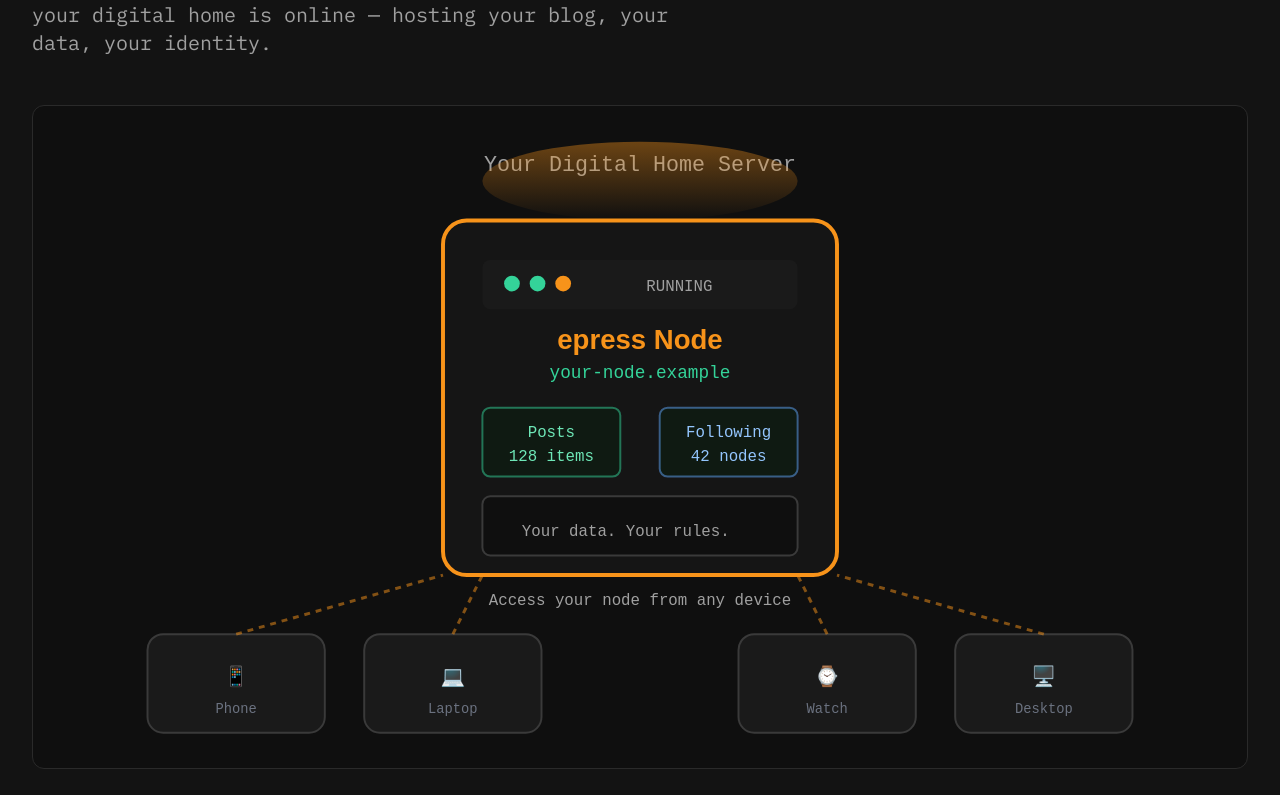
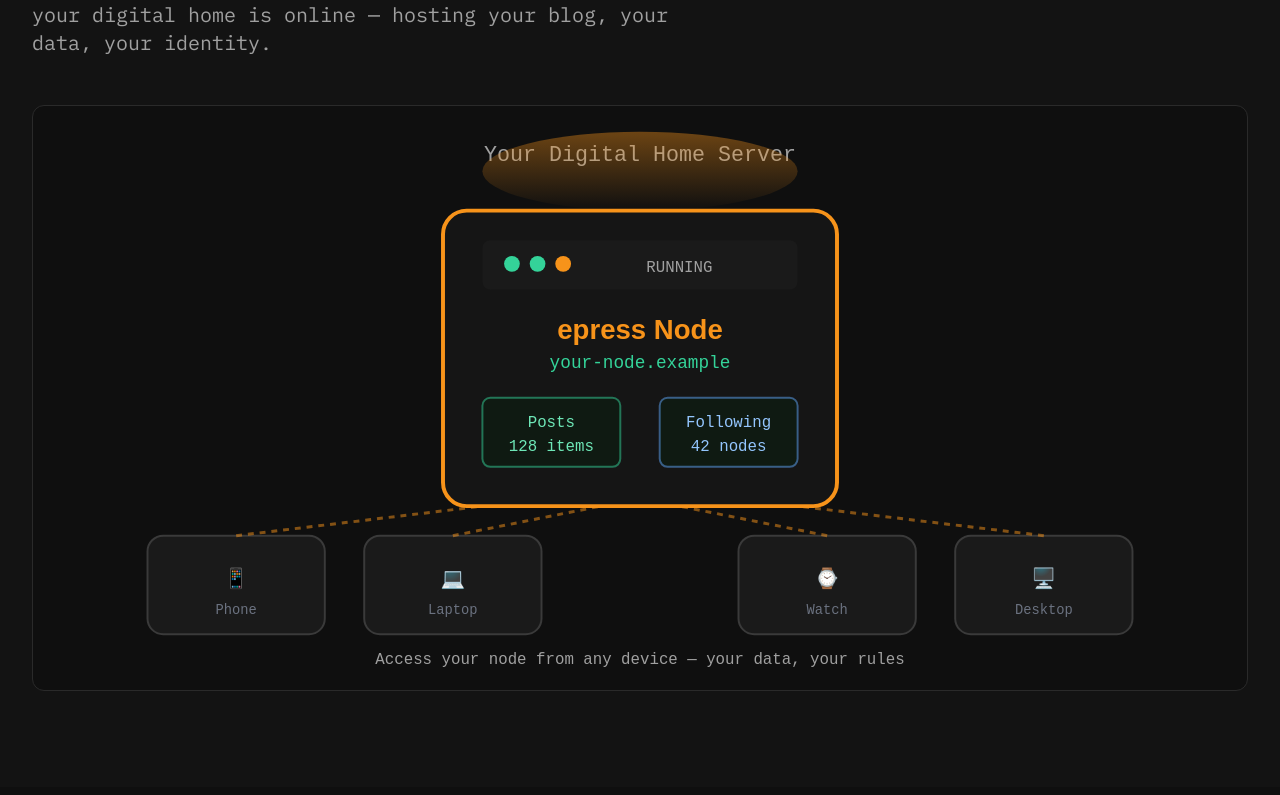
Before and after one commit to epressworld/world, a Next.js app: page /vision in a window 1280 px wide. Shown: the part 4185-4980 px from the top of the page. Built offline with nearby package versions, Linux system fonts and the light colour scheme.

Commit message:
refactor: remove GitHub button from whitepaper and simplify home server diagram
- Remove View on GitHub button from whitepaper page header for cleaner layout
- Simplify home server SVG in vision page by removing redundant text box and adjusting positioning

```diff
--- a/src/app/whitepaper/page.jsx
+++ b/src/app/whitepaper/page.jsx
@@ -1,7 +1,6 @@
 import fs from "node:fs/promises"
 import path from "node:path"
 import GithubSlugger from "github-slugger"
-import { Github } from "lucide-react"
 import { SiteFooter } from "@/components/home/site-footer"
 import { SiteNav } from "@/components/home/site-nav"
 import { TocNav } from "@/components/whitepaper/toc-nav"
@@ -50,8 +49,7 @@ export default async function WhitepaperPage() {
 
       <main className="flex-1 py-12">
         <div className="container-custom">
-          <div className="flex flex-col lg:flex-row lg:items-start lg:justify-between gap-4 mb-8">
-            <div>
+          <div className="mb-8">
             <h1 className="text-2xl font-bold text-white mb-2">Whitepaper</h1>
             <div className="flex flex-wrap items-center gap-x-4 gap-y-1 text-sm text-dark-muted">
               <span>Version 1.0</span>
@@ -69,18 +67,6 @@ export default async function WhitepaperPage() {
               </span>
               <span>•</span>
               <span>September 24, 2025</span>
-              </div>
-            </div>
-            <div className="flex items-center gap-3">
-              <a
-                href="https://github.com/epressworld/epress/blob/main/WHITEPAPER.md"
-                target="_blank"
-                rel="noopener noreferrer"
-                className="btn-secondary inline-flex items-center gap-2"
-              >
-                <Github className="w-4 h-4" />
-                View on GitHub
-              </a>
             </div>
           </div>
 
--- a/src/components/vision/home-server-svg.jsx
+++ b/src/components/vision/home-server-svg.jsx
@@ -1,7 +1,7 @@
 export function HomeServerSvg() {
   return (
     <svg
-      viewBox="0 0 600 320"
+      viewBox="0 0 600 280"
       className="w-full h-auto"
       xmlns="http://www.w3.org/2000/svg"
     >
@@ -12,10 +12,9 @@ export function HomeServerSvg() {
         </linearGradient>
       </defs>
 
-      {}
       <text
         x="300"
-        y="25"
+        y="20"
         textAnchor="middle"
         fill="#a0a0a0"
         fontSize="11"
@@ -27,9 +26,9 @@ export function HomeServerSvg() {
       {}
       <rect
         x="200"
-        y="50"
+        y="45"
         width="200"
-        height="180"
+        height="150"
         rx="12"
         fill="#151515"
         stroke="#F7931A"
@@ -37,13 +36,13 @@ export function HomeServerSvg() {
       />
 
       {}
-      <ellipse cx="300" cy="30" rx="80" ry="20" fill="url(#serverGlow)" />
+      <ellipse cx="300" cy="25" rx="80" ry="20" fill="url(#serverGlow)" />
 
       {}
-      <rect x="220" y="70" width="160" height="25" rx="4" fill="#1a1a1a" />
-      <circle cx="235" cy="82" r="4" fill="#34D399" />
-      <circle cx="248" cy="82" r="4" fill="#34D399" />
-      <circle cx="261" cy="82" r="4" fill="#F7931A">
+      <rect x="220" y="60" width="160" height="25" rx="4" fill="#1a1a1a" />
+      <circle cx="235" cy="72" r="4" fill="#34D399" />
+      <circle cx="248" cy="72" r="4" fill="#34D399" />
+      <circle cx="261" cy="72" r="4" fill="#F7931A">
         <animate
           attributeName="opacity"
           values="1;0.3;1"
@@ -53,7 +52,7 @@ export function HomeServerSvg() {
       </circle>
       <text
         x="320"
-        y="86"
+        y="76"
         textAnchor="middle"
         fill="#a0a0a0"
         fontSize="8"
@@ -65,7 +64,7 @@ export function HomeServerSvg() {
       {}
       <text
         x="300"
-        y="115"
+        y="110"
         textAnchor="middle"
         fill="#F7931A"
         fontSize="14"
@@ -76,7 +75,7 @@ export function HomeServerSvg() {
       </text>
       <text
         x="300"
-        y="130"
+        y="125"
         textAnchor="middle"
         fill="#34D399"
         fontSize="9"
@@ -88,7 +87,7 @@ export function HomeServerSvg() {
       {}
       <rect
         x="220"
-        y="145"
+        y="140"
         width="70"
         height="35"
         rx="4"
@@ -98,7 +97,7 @@ export function HomeServerSvg() {
       />
       <text
         x="255"
-        y="160"
+        y="155"
         textAnchor="middle"
         fill="#6EE7B7"
         fontSize="8"
@@ -108,7 +107,7 @@ export function HomeServerSvg() {
       </text>
       <text
         x="255"
-        y="172"
+        y="167"
         textAnchor="middle"
         fill="#6EE7B7"
         fontSize="8"
@@ -119,7 +118,7 @@ export function HomeServerSvg() {
 
       <rect
         x="310"
-        y="145"
+        y="140"
         width="70"
         height="35"
         rx="4"
@@ -129,7 +128,7 @@ export function HomeServerSvg() {
       />
       <text
         x="345"
-        y="160"
+        y="155"
         textAnchor="middle"
         fill="#93C5FD"
         fontSize="8"
@@ -139,7 +138,7 @@ export function HomeServerSvg() {
       </text>
       <text
         x="345"
-        y="172"
+        y="167"
         textAnchor="middle"
         fill="#93C5FD"
         fontSize="8"
@@ -150,34 +149,20 @@ export function HomeServerSvg() {
 
       {}
       <rect
-        x="220"
-        y="190"
-        width="160"
-        height="30"
-        rx="4"
-        fill="#0f0f0f"
-        stroke="#3a3a3a"
-      />
-      <text x="240" y="210" fill="#a0a0a0" fontSize="8" fontFamily="monospace">
-        Your data. Your rules.
-      </text>
-
-      {}
-      <rect
         x="50"
-        y="260"
+        y="210"
         width="90"
         height="50"
         rx="8"
         fill="#1a1a1a"
         stroke="#3a3a3a"
       />
-      <text x="95" y="285" textAnchor="middle" fill="#a0a0a0" fontSize="10">
+      <text x="95" y="235" textAnchor="middle" fill="#a0a0a0" fontSize="10">
         📱
       </text>
       <text
         x="95"
-        y="300"
+        y="250"
         textAnchor="middle"
         fill="#6b7280"
         fontSize="7"
@@ -188,19 +173,19 @@ export function HomeServerSvg() {
 
       <rect
         x="160"
-        y="260"
+        y="210"
         width="90"
         height="50"
         rx="8"
         fill="#1a1a1a"
         stroke="#3a3a3a"
       />
-      <text x="205" y="285" textAnchor="middle" fill="#a0a0a0" fontSize="10">
+      <text x="205" y="235" textAnchor="middle" fill="#a0a0a0" fontSize="10">
         💻
       </text>
       <text
         x="205"
-        y="300"
+        y="250"
         textAnchor="middle"
         fill="#6b7280"
         fontSize="7"
@@ -211,19 +196,19 @@ export function HomeServerSvg() {
 
       <rect
         x="350"
-        y="260"
+        y="210"
         width="90"
         height="50"
         rx="8"
         fill="#1a1a1a"
         stroke="#3a3a3a"
       />
-      <text x="395" y="285" textAnchor="middle" fill="#a0a0a0" fontSize="10">
+      <text x="395" y="235" textAnchor="middle" fill="#a0a0a0" fontSize="10">
         ⌚
       </text>
       <text
         x="395"
-        y="300"
+        y="250"
         textAnchor="middle"
         fill="#6b7280"
         fontSize="7"
@@ -234,19 +219,19 @@ export function HomeServerSvg() {
 
       <rect
         x="460"
-        y="260"
+        y="210"
         width="90"
         height="50"
         rx="8"
         fill="#1a1a1a"
         stroke="#3a3a3a"
       />
-      <text x="505" y="285" textAnchor="middle" fill="#a0a0a0" fontSize="10">
+      <text x="505" y="235" textAnchor="middle" fill="#a0a0a0" fontSize="10">
         🖥️
       </text>
       <text
         x="505"
-        y="300"
+        y="250"
         textAnchor="middle"
         fill="#6b7280"
         fontSize="7"
@@ -257,28 +242,28 @@ export function HomeServerSvg() {
 
       {}
       <path
-        d="M95 260 L200 230"
+        d="M95 210 L220 195"
         stroke="#F7931A"
         strokeWidth="1.5"
         strokeOpacity="0.5"
         strokeDasharray="3,3"
       />
       <path
-        d="M205 260 L220 230"
+        d="M205 210 L280 195"
         stroke="#F7931A"
         strokeWidth="1.5"
         strokeOpacity="0.5"
         strokeDasharray="3,3"
       />
       <path
-        d="M395 260 L380 230"
+        d="M395 210 L320 195"
         stroke="#F7931A"
         strokeWidth="1.5"
         strokeOpacity="0.5"
         strokeDasharray="3,3"
       />
       <path
-        d="M505 260 L400 230"
+        d="M505 210 L380 195"
         stroke="#F7931A"
         strokeWidth="1.5"
         strokeOpacity="0.5"
@@ -288,13 +273,13 @@ export function HomeServerSvg() {
       {}
       <text
         x="300"
-        y="245"
+        y="275"
         textAnchor="middle"
         fill="#a0a0a0"
         fontSize="8"
         fontFamily="monospace"
       >
-        Access your node from any device
+        Access your node from any device — your data, your rules
       </text>
     </svg>
   )
```
Lines whose indentation alone changed are shown as unchanged.
